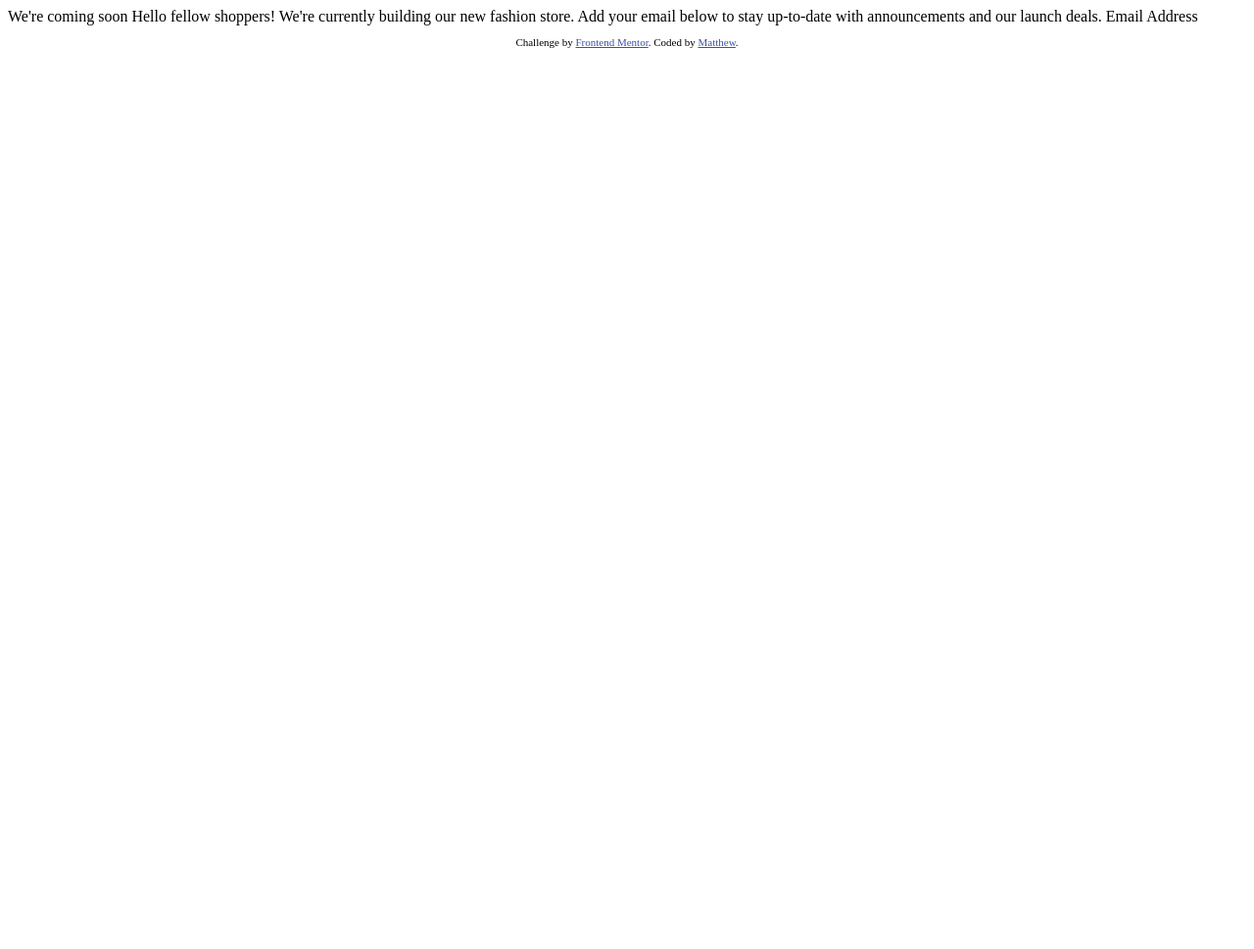
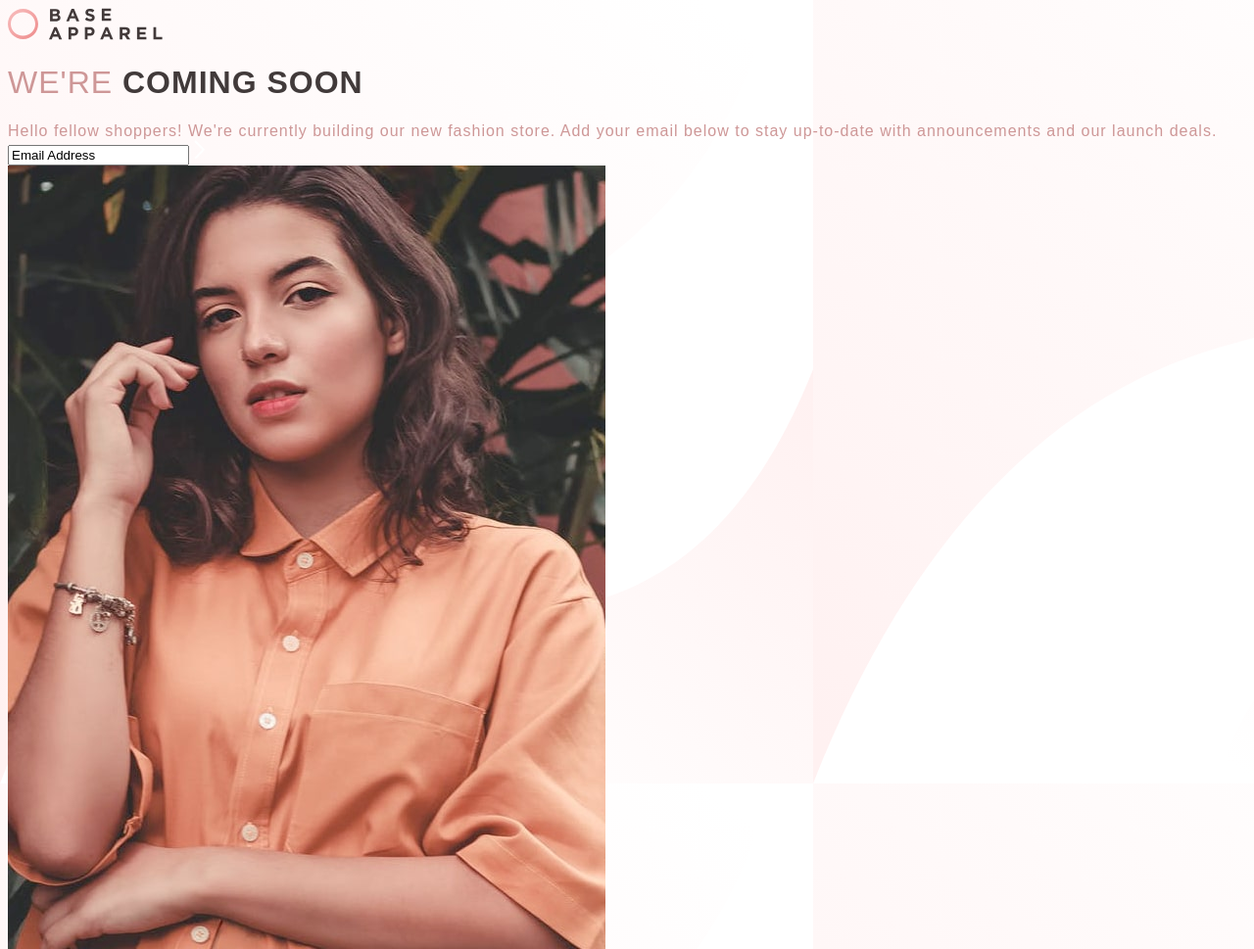
Before and after one commit to mafro28/base-apparel-coming-soon-master, a plain HTML site: page index.html in a window 1280 px wide. Shown: the top 969 px of the page at 98% size. Before the commit the page ends 800 px from the top, so only its background shows below. Drawn offline with Linux system fonts and the light colour scheme.

Commit message:
2nd Commit before big change

```diff
--- a/index.html
+++ b/index.html
@@ -1,22 +1,36 @@
 <!DOCTYPE html>
 <html lang="en">
+
 <head>
   <meta charset="UTF-8">
-  <meta name="viewport" content="width=device-width, initial-scale=1.0"> <!-- displays site properly based on user's device -->
+  <meta name="viewport" content="width=device-width, initial-scale=1.0">
+  <!-- displays site properly based on user's device -->
 
   <link rel="icon" type="image/png" sizes="32x32" href="./images/favicon-32x32.png">
   <link rel="stylesheet" href="style/style.css">
 
   <title>Frontend Mentor | Base Apparel coming soon page</title>
 </head>
+
 <body>
+  <div class="left">
+    <header class="logo"><img src="images/logo.svg" alt="logo"></header>
 
-  We're coming soon
+    <h1><span class="head1">we're</span><span class="head2"> coming soon</span></h1>
 
-  Hello fellow shoppers! We're currently building our new fashion store.
-  Add your email below to stay up-to-date with announcements and our launch deals.
+    <article>Hello fellow shoppers! We're currently building our new fashion store.
+      Add your email below to stay up-to-date with announcements and our launch deals.</article>
 
-  Email Address
+    <form>
+      <label for="email"></label>
+      <input type="text" name="email" id="email" value="Email Address">
+      <input class="arrowbutton" type="image" src="/images/icon-arrow.svg" alt="submit">
+    </form>
+  </div>
+
+  <div class="right">
+    <img src="/images/hero-desktop.jpg" alt="model">
+  </div>
 
   <footer>
     <p class="attribution">
@@ -25,4 +39,5 @@
     </p>
   </footer>
 </body>
+
 </html>
--- a/style/style.css
+++ b/style/style.css
@@ -1,3 +1,40 @@
+body {
+    background-image: url("../images/bg-pattern-desktop.svg");
+    font-family: josefin sans, sans-serif;
+    color:hsl(0, 36%, 70%);
+    letter-spacing: 1px;;
+}
+
+.left {
+    display: flex;
+    flex-direction: column;
+}
+
+.right {
+    display: flex;
+    flex-direction: row;
+}
+
+.head1 {
+    color: hsl(0, 36%, 70%);
+    font-weight: 300;
+    text-transform: uppercase;
+
+}
+
+.head2{
+    font-weight: 600;
+    text-transform: uppercase;
+    color: hsl(0, 6%, 24%);
+}
+
+
+article {
+    font-size: 16px;
+    font-weight: 400;
+}
+
+
 .attribution {
     font-size: 11px;
     text-align: center;
@@ -6,3 +43,7 @@
 .attribution a {
     color: hsl(228, 45%, 44%);
 }
+
+footer {
+    color:hsl(0, 6%, 24%);
+}
```
